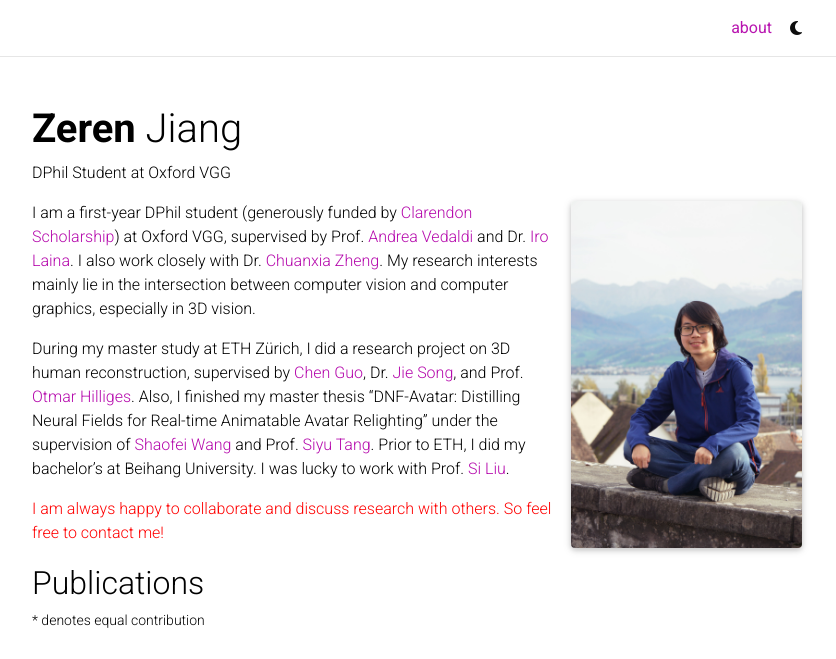
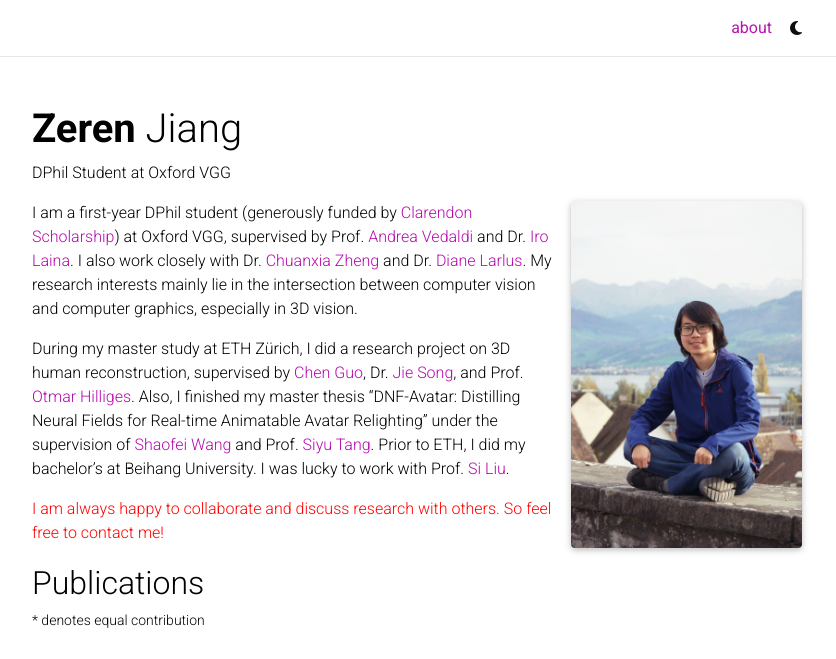
Before and after one commit to jzr99/jzr99.github.io, a Jekyll site: the page built from _pages/about.md, in a window 1280 px wide and 929 px high, cut to the strip 0-659 px from the top of the window. Shown: the whole strip, without its empty margins (223-1059 px from the left). Built offline with Jekyll 4.4.1, drawn with Linux system fonts in a browser that asks for light colours; full-size pictures stand in for the smaller copies a plugin makes; some web fonts are replaced; comment, search, counter and statistics services are not loaded; a style sheet for code colours, icons or effects is not loaded.

Commit message:
update about

```diff
--- a/_pages/about.md
+++ b/_pages/about.md
@@ -20,7 +20,7 @@
 social: true  # includes social icons at the bottom of the page
 ---
 
-I am a first-year DPhil student (generously funded by [Clarendon Scholarship](https://www.ox.ac.uk/clarendon)) at Oxford VGG, supervised by Prof. [Andrea Vedaldi](https://www.robots.ox.ac.uk/~vedaldi/) and Dr. [Iro Laina](https://eng.ox.ac.uk/people/iro-laina/). I also work closely with Dr. [Chuanxia Zheng](https://chuanxiaz.com/). My research interests mainly lie in the intersection between computer vision and computer graphics, especially in 3D vision.
+I am a first-year DPhil student (generously funded by [Clarendon Scholarship](https://www.ox.ac.uk/clarendon)) at Oxford VGG, supervised by Prof. [Andrea Vedaldi](https://www.robots.ox.ac.uk/~vedaldi/) and Dr. [Iro Laina](https://eng.ox.ac.uk/people/iro-laina/). I also work closely with Dr. [Chuanxia Zheng](https://chuanxiaz.com/) and Dr. [Diane Larlus](https://dlarlus.github.io/). My research interests mainly lie in the intersection between computer vision and computer graphics, especially in 3D vision.
 
 During my master study at ETH Zürich, I did a research project on 3D human reconstruction, supervised by [Chen Guo](https://ait.ethz.ch/people/cheguo), Dr. [Jie Song](https://ait.ethz.ch/people/song), and Prof. [Otmar Hilliges](https://ait.ethz.ch/people/hilliges). Also, I finished my master thesis "DNF-Avatar: Distilling Neural Fields for Real-time Animatable Avatar Relighting" under the supervision of [Shaofei Wang](https://taconite.github.io/) and Prof. [Siyu Tang](https://vlg.inf.ethz.ch/team/Prof-Dr-Siyu-Tang.html). Prior to ETH, I did my bachelor's at Beihang University. I was lucky to work with Prof. [Si Liu](https://colalab.net/people).
 
```
